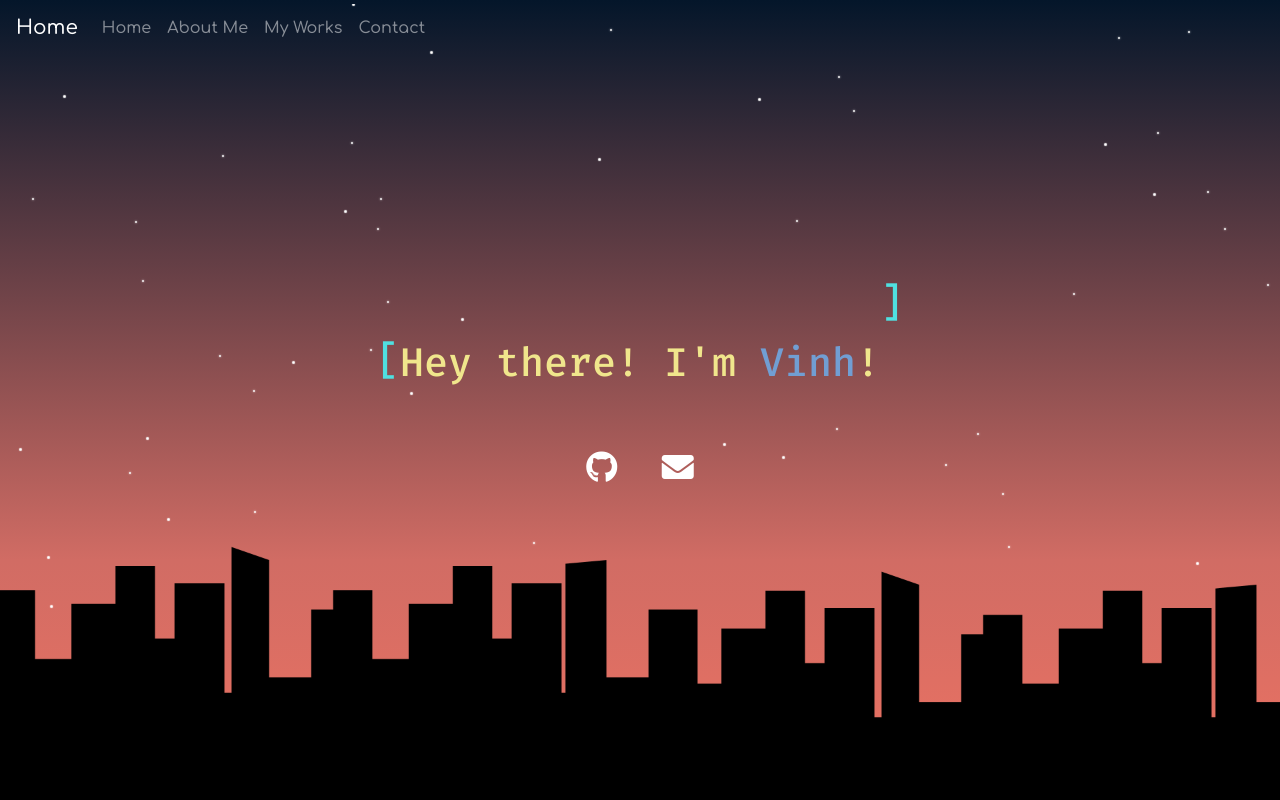
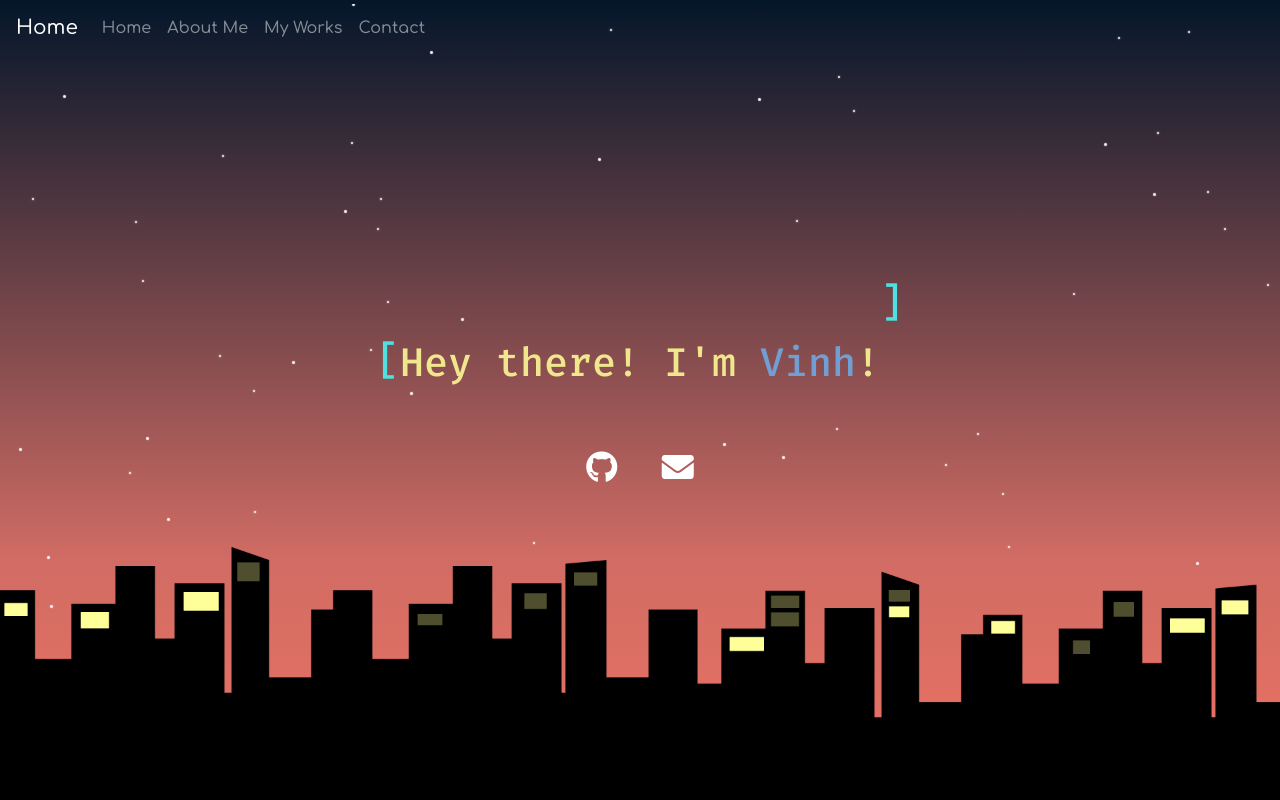
Before and after one commit to eatmoarrice/portfolio, a plain HTML site: page index.html in a window 1280 px wide. Shown: the top 800 px of the page. Drawn offline with nearby package versions, Linux system fonts and the light colour scheme; animation ran at ten frames a second.

Commit message:
beautify

```diff
--- a/index.html
+++ b/index.html
@@ -49,9 +49,11 @@
 		</nav>
 		<div class="img-cover page text-center d-flex align-items-center justify-content-center flex-column page-1" id="home">
 			<div class="galaxy"></div>
-			<div class="buildings">
-				<img class="img-fluid building-img" src="img/buildings.png" alt="buildings" />
-			</div>
+			<!-- <div class="buildings"> -->
+			<img class="img-fluid building-img" src="img/buildings.png" alt="buildings" />
+			<img class="img-fluid blink1-img" src="img/blink1.png" alt="building lights" />
+			<img class="img-fluid blink2-img" src="img/blink2.png" alt="building lights" />
+			<!-- </div> -->
 			<h1 data-aos="zoom-in" data-aos-duration="1000" class="m-4">
 				<div class="d-flex">
 					<span class="code jump1">[ </span><span class="code-text" style="color: khaki;"> Hey there! I'm <span class="blink">Vinh</span>! </span><span class="code jump2"> ]</span>
--- a/script.js
+++ b/script.js
@@ -46,3 +46,14 @@ var generateStars = function () {
 };
 
 generateStars();
+
+preventLongPressMenu(document.getElementsByTagName('img'));
+
+function preventLongPressMenu(nodes) {
+	for (var i = 0; i < nodes.length; i++) {
+		nodes[i].ontouchstart = absorbEvent_;
+		nodes[i].ontouchmove = absorbEvent_;
+		nodes[i].ontouchend = absorbEvent_;
+		nodes[i].ontouchcancel = absorbEvent_;
+	}
+}
--- a/style.css
+++ b/style.css
@@ -11,7 +11,7 @@
 	z-index: 2;
 }
 h1 {
-	font-family: "Fira Code", monospace;
+	font-family: 'Fira Code', monospace;
 }
 
 .page {
@@ -53,6 +53,8 @@ a:hover {
 }
 
 .icons {
+	position: relative;
+	z-index: 10;
 	margin-top: 40px;
 }
 .icons > * {
@@ -65,7 +67,7 @@ a:hover {
 }
 
 .navbar {
-	font-family: "Comfortaa", cursive;
+	font-family: 'Comfortaa', cursive;
 	transition: background-color 0.5s linear;
 }
 
@@ -89,7 +91,7 @@ form {
 .contact-input {
 	/* color: white; */
 	color: orange;
-	font-family: "Fira Code", monospace;
+	font-family: 'Fira Code', monospace;
 	font-weight: 500;
 	font-size: 18px;
 	border-radius: 5px;
@@ -114,8 +116,8 @@ textarea {
 	resize: vertical;
 }
 
-[type="submit"] {
-	font-family: "Fira Code", monospace;
+[type='submit'] {
+	font-family: 'Fira Code', monospace;
 	width: 100%;
 	background: darkcyan;
 	border-radius: 5px;
@@ -130,7 +132,7 @@ textarea {
 	margin-top: -4px;
 	font-weight: 700;
 }
-[type="submit"]:hover {
+[type='submit']:hover {
 	background: brown;
 }
 
@@ -228,15 +230,43 @@ textarea {
 	color: cornsilk;
 }
 
-.buildings {
+/* .buildings {
 	overflow: hidden;
-}
+} */
 
 .building-img {
 	position: absolute;
 	bottom: 0;
 	left: 0;
-	z-index: 1;
+	z-index: 3;
+	width: 100% !important;
+	pointer-events: none;
+}
+
+.blink1-img {
+	position: absolute;
+	bottom: 0;
+	left: 0;
+	z-index: 4;
+	width: 100% !important;
+	-webkit-animation: twinkle_one 5s ease-in-out infinite;
+	-moz-animation: twinkle_one 5s ease-in-out infinite;
+	-o-animation: twinkle_one 5s ease-in-out infinite;
+	animation: twinkle_one 5s ease-in-out infinite;
+	pointer-events: none;
+}
+
+.blink2-img {
+	position: absolute;
+	bottom: 0;
+	left: 0;
+	z-index: 4;
+	width: 100% !important;
+	-webkit-animation: twinkle_one 5s ease-in-out 2s infinite;
+	-moz-animation: twinkle_one 5s ease-in-out 2s infinite;
+	-o-animation: twinkle_one 5s ease-in-out 2s infinite;
+	animation: twinkle_one 5s ease-in-out 2s infinite;
+	pointer-events: none;
 }
 
 @-webkit-keyframes twinkle_one {
```
Also changed, not shown: img/blink1.png (added), img/blink2.png (added).
